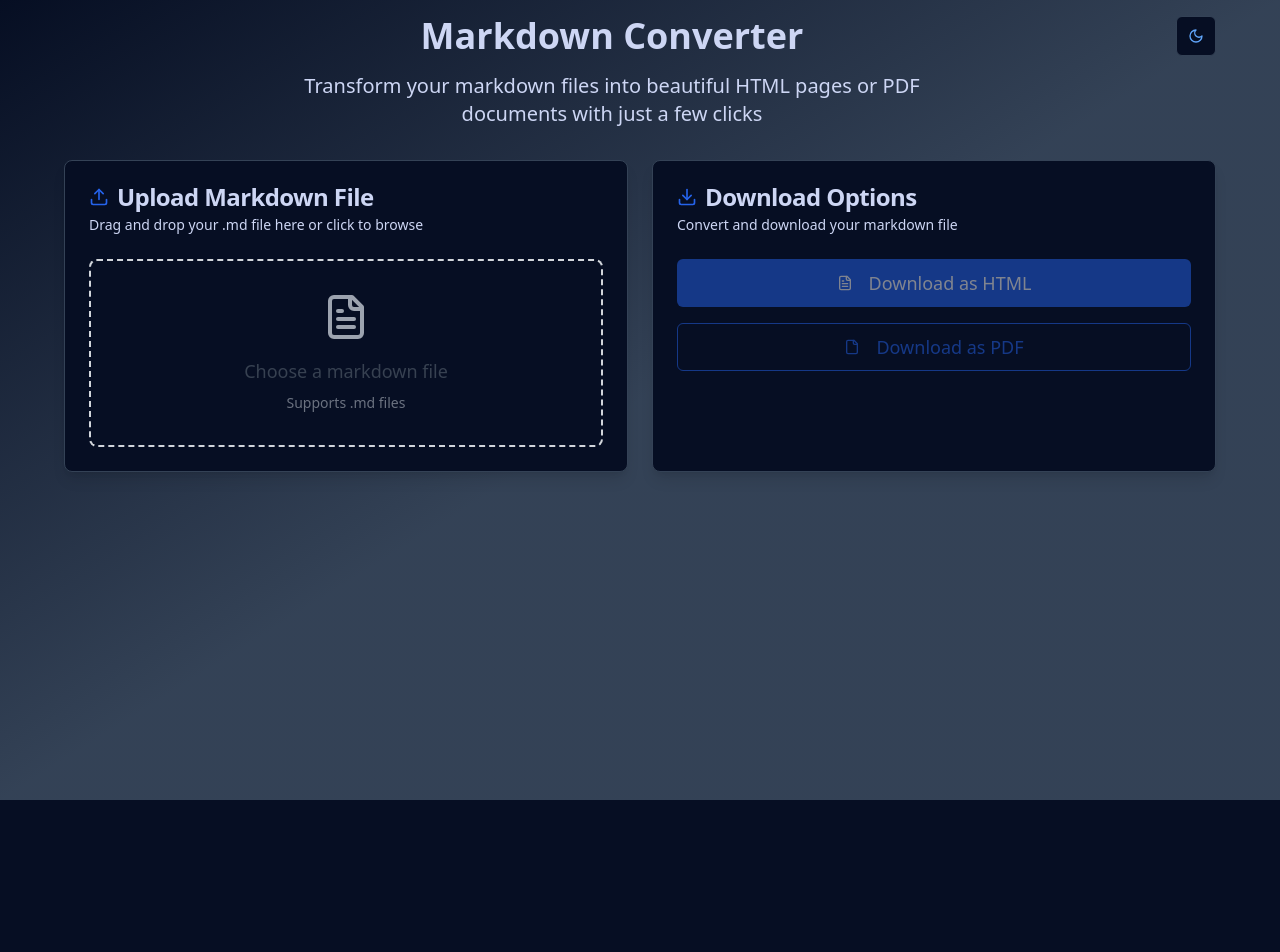
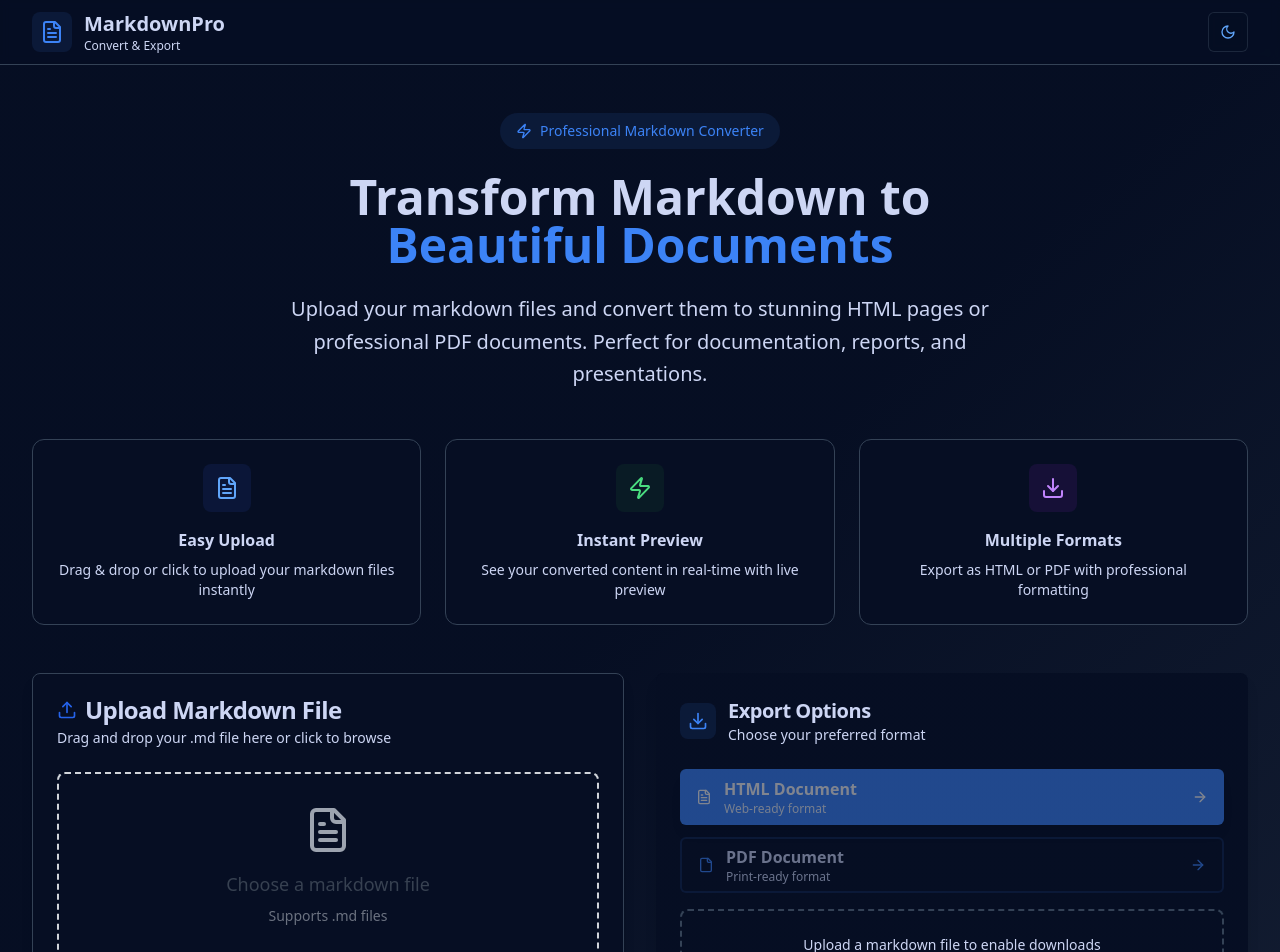
Before and after one commit to rafay99-epic/MarkdownPro, a React (Vite) app: page / in a window 1280 px wide. Shown: the top 952 px of the page. Before the commit the page ends 800 px from the top, so only its background shows below. Built offline with nearby package versions, Linux system fonts and the light colour scheme.

Commit message:
Improve UI design
Enhance the UI to resemble a SaaS product design.

```diff
--- a/src/components/MarkdownConverter.tsx
+++ b/src/components/MarkdownConverter.tsx
@@ -4,6 +4,7 @@ import MarkdownUploadSection from './MarkdownUploadSection';
 import MarkdownDownloadSection from './MarkdownDownloadSection';
 import MarkdownPreviewSection from './MarkdownPreviewSection';
 import { ThemeToggle } from './ThemeToggle';
+import { FileText, Zap, Download } from 'lucide-react';
 
 const MarkdownConverter = () => {
   const [markdownContent, setMarkdownContent] = useState('');
@@ -12,23 +13,67 @@ const MarkdownConverter = () => {
   const [isDragging, setIsDragging] = useState(false);
 
   return (
-    <div className="min-h-screen bg-gradient-to-br from-background via-muted to-secondary p-4">
-      <div className="max-w-6xl mx-auto">
-        <div className="flex justify-between items-start mb-8">
-          <div className="text-center flex-1">
-            <h1 className="text-4xl font-bold text-foreground mb-4">
-              Markdown Converter
-            </h1>
-            <p className="text-xl text-muted-foreground max-w-2xl mx-auto">
-              Transform your markdown files into beautiful HTML pages or PDF documents with just a few clicks
-            </p>
+    <div className="min-h-screen bg-gradient-to-br from-background via-background to-muted/30">
+      {/* Header */}
+      <header className="border-b bg-background/80 backdrop-blur-sm sticky top-0 z-50">
+        <div className="max-w-7xl mx-auto px-4 sm:px-6 lg:px-8 h-16 flex items-center justify-between">
+          <div className="flex items-center space-x-3">
+            <div className="p-2 bg-primary/10 rounded-lg">
+              <FileText className="h-6 w-6 text-primary" />
+            </div>
+            <div>
+              <h1 className="text-xl font-bold text-foreground">MarkdownPro</h1>
+              <p className="text-xs text-muted-foreground">Convert & Export</p>
+            </div>
           </div>
-          <div className="ml-4">
-            <ThemeToggle />
+          <ThemeToggle />
+        </div>
+      </header>
+
+      {/* Hero Section */}
+      <div className="max-w-7xl mx-auto px-4 sm:px-6 lg:px-8 pt-12 pb-8">
+        <div className="text-center mb-12">
+          <div className="inline-flex items-center px-4 py-2 bg-primary/10 text-primary text-sm font-medium rounded-full mb-6">
+            <Zap className="h-4 w-4 mr-2" />
+            Professional Markdown Converter
+          </div>
+          <h1 className="text-4xl sm:text-5xl font-bold text-foreground mb-6 leading-tight">
+            Transform Markdown to
+            <span className="text-primary block">Beautiful Documents</span>
+          </h1>
+          <p className="text-xl text-muted-foreground max-w-3xl mx-auto leading-relaxed">
+            Upload your markdown files and convert them to stunning HTML pages or professional PDF documents.
+            Perfect for documentation, reports, and presentations.
+          </p>
+        </div>
+
+        {/* Features Grid */}
+        <div className="grid grid-cols-1 md:grid-cols-3 gap-6 mb-12">
+          <div className="text-center p-6 rounded-xl bg-card border border-border hover:shadow-lg transition-all duration-300">
+            <div className="w-12 h-12 bg-blue-100 dark:bg-blue-900/20 rounded-lg flex items-center justify-center mx-auto mb-4">
+              <FileText className="h-6 w-6 text-blue-600 dark:text-blue-400" />
+            </div>
+            <h3 className="font-semibold text-foreground mb-2">Easy Upload</h3>
+            <p className="text-sm text-muted-foreground">Drag & drop or click to upload your markdown files instantly</p>
+          </div>
+          <div className="text-center p-6 rounded-xl bg-card border border-border hover:shadow-lg transition-all duration-300">
+            <div className="w-12 h-12 bg-green-100 dark:bg-green-900/20 rounded-lg flex items-center justify-center mx-auto mb-4">
+              <Zap className="h-6 w-6 text-green-600 dark:text-green-400" />
+            </div>
+            <h3 className="font-semibold text-foreground mb-2">Instant Preview</h3>
+            <p className="text-sm text-muted-foreground">See your converted content in real-time with live preview</p>
+          </div>
+          <div className="text-center p-6 rounded-xl bg-card border border-border hover:shadow-lg transition-all duration-300">
+            <div className="w-12 h-12 bg-purple-100 dark:bg-purple-900/20 rounded-lg flex items-center justify-center mx-auto mb-4">
+              <Download className="h-6 w-6 text-purple-600 dark:text-purple-400" />
+            </div>
+            <h3 className="font-semibold text-foreground mb-2">Multiple Formats</h3>
+            <p className="text-sm text-muted-foreground">Export as HTML or PDF with professional formatting</p>
           </div>
         </div>
 
-        <div className="grid grid-cols-1 lg:grid-cols-2 gap-6">
+        {/* Main Content */}
+        <div className="grid grid-cols-1 lg:grid-cols-2 gap-8">
           <MarkdownUploadSection
             fileName={fileName}
             isDragging={isDragging}
@@ -50,6 +95,15 @@ const MarkdownConverter = () => {
           htmlContent={htmlContent}
         />
       </div>
+
+      {/* Footer */}
+      <footer className="border-t bg-muted/30 mt-16">
+        <div className="max-w-7xl mx-auto px-4 sm:px-6 lg:px-8 py-8">
+          <div className="text-center text-sm text-muted-foreground">
+            <p>© 2024 MarkdownPro. Transform your markdown files with ease.</p>
+          </div>
+        </div>
+      </footer>
     </div>
   );
 };
--- a/src/components/MarkdownDownloadSection.tsx
+++ b/src/components/MarkdownDownloadSection.tsx
@@ -2,7 +2,7 @@
 import React from 'react';
 import { Button } from '@/components/ui/button';
 import { Card, CardContent, CardDescription, CardHeader, CardTitle } from '@/components/ui/card';
-import { Download, FileText, File } from 'lucide-react';
+import { Download, FileText, File, ArrowRight } from 'lucide-react';
 import { useToast } from '@/hooks/use-toast';
 import { downloadAsHtml, downloadAsPdf } from '@/utils/downloadUtils';
 
@@ -62,34 +62,65 @@ const MarkdownDownloadSection = ({
   };
 
   return (
-    <Card className="shadow-lg hover:shadow-xl transition-shadow duration-300">
-      <CardHeader>
-        <CardTitle className="flex items-center gap-2">
-          <Download className="h-5 w-5 text-blue-600" />
-          Download Options
-        </CardTitle>
-        <CardDescription>
-          Convert and download your markdown file
+    <Card className="shadow-lg border-0 bg-gradient-to-br from-card to-card/50 backdrop-blur-sm hover:shadow-xl transition-all duration-300">
+      <CardHeader className="pb-4">
+        <div className="flex items-center space-x-3 mb-2">
+          <div className="p-2 bg-primary/10 rounded-lg">
+            <Download className="h-5 w-5 text-primary" />
+          </div>
+          <div>
+            <CardTitle className="text-xl">Export Options</CardTitle>
+            <CardDescription className="text-muted-foreground">
+              Choose your preferred format
             </CardDescription>
+          </div>
+        </div>
       </CardHeader>
       <CardContent className="space-y-4">
+        <div className="space-y-3">
           <Button
             onClick={handleDownloadAsHtml}
-          className="w-full h-12 text-lg bg-blue-600 hover:bg-blue-700 transition-colors duration-200"
+            className="w-full h-14 text-base bg-gradient-to-r from-primary to-primary/80 hover:from-primary/90 hover:to-primary/70 shadow-lg hover:shadow-xl transition-all duration-300 group"
             disabled={!markdownContent}
           >
-          <FileText className="h-5 w-5 mr-2" />
-          Download as HTML
+            <div className="flex items-center justify-between w-full">
+              <div className="flex items-center">
+                <FileText className="h-5 w-5 mr-3" />
+                <div className="text-left">
+                  <div className="font-semibold">HTML Document</div>
+                  <div className="text-xs opacity-90">Web-ready format</div>
+                </div>
+              </div>
+              <ArrowRight className="h-4 w-4 group-hover:translate-x-1 transition-transform" />
+            </div>
           </Button>
+
           <Button
             onClick={handleDownloadAsPdf}
             variant="outline"
-          className="w-full h-12 text-lg border-blue-600 text-blue-600 hover:bg-blue-50 transition-colors duration-200"
+            className="w-full h-14 text-base border-2 border-primary/20 hover:border-primary/40 hover:bg-primary/5 transition-all duration-300 group"
             disabled={!markdownContent}
           >
-          <File className="h-5 w-5 mr-2" />
-          Download as PDF
+            <div className="flex items-center justify-between w-full">
+              <div className="flex items-center">
+                <File className="h-5 w-5 mr-3 text-primary" />
+                <div className="text-left">
+                  <div className="font-semibold text-foreground">PDF Document</div>
+                  <div className="text-xs text-muted-foreground">Print-ready format</div>
+                </div>
+              </div>
+              <ArrowRight className="h-4 w-4 text-primary group-hover:translate-x-1 transition-transform" />
+            </div>
           </Button>
+        </div>
+
+        {!markdownContent && (
+          <div className="text-center py-6 border-2 border-dashed border-muted rounded-lg">
+            <div className="text-muted-foreground text-sm">
+              Upload a markdown file to enable downloads
+            </div>
+          </div>
+        )}
       </CardContent>
     </Card>
   );
--- a/src/components/MarkdownPreviewSection.tsx
+++ b/src/components/MarkdownPreviewSection.tsx
@@ -2,6 +2,7 @@
 import React from 'react';
 import { Card, CardContent, CardDescription, CardHeader, CardTitle } from '@/components/ui/card';
 import { Tabs, TabsContent, TabsList, TabsTrigger } from '@/components/ui/tabs';
+import { Eye, Code2 } from 'lucide-react';
 
 interface MarkdownPreviewSectionProps {
   markdownContent: string;
@@ -15,29 +16,58 @@ const MarkdownPreviewSection = ({
   if (!markdownContent) return null;
 
   return (
-    <Card className="mt-8 shadow-lg bg-card border-border">
-      <CardHeader>
-        <CardTitle className="text-card-foreground">Preview</CardTitle>
-        <CardDescription className="text-muted-foreground">
-          Preview your converted content before downloading
-        </CardDescription>
+    <Card className="mt-12 shadow-xl border-0 bg-gradient-to-br from-card to-card/50 backdrop-blur-sm">
+      <CardHeader className="pb-4">
+        <div className="flex items-center space-x-3">
+          <div className="p-2 bg-primary/10 rounded-lg">
+            <Eye className="h-5 w-5 text-primary" />
+          </div>
+          <div>
+            <CardTitle className="text-xl">Live Preview</CardTitle>
+            <CardDescription>
+              See how your content will look before downloading
+            </CardDescription>
+          </div>
+        </div>
       </CardHeader>
       <CardContent>
-        <Tabs defaultValue="markdown" className="w-full">
-          <TabsList className="grid w-full grid-cols-2 bg-muted">
-            <TabsTrigger value="markdown" className="text-muted-foreground data-[state=active]:bg-primary data-[state=active]:text-primary-foreground">Markdown Source</TabsTrigger>
-            <TabsTrigger value="html" className="text-muted-foreground data-[state=active]:bg-primary data-[state=active]:text-primary-foreground">HTML Preview</TabsTrigger>
+        <Tabs defaultValue="html" className="w-full">
+          <TabsList className="grid w-full grid-cols-2 bg-muted/50 p-1 rounded-lg">
+            <TabsTrigger
+              value="html"
+              className="flex items-center space-x-2 data-[state=active]:bg-background data-[state=active]:shadow-sm transition-all duration-200"
+            >
+              <Eye className="h-4 w-4" />
+              <span>Preview</span>
+            </TabsTrigger>
+            <TabsTrigger
+              value="markdown"
+              className="flex items-center space-x-2 data-[state=active]:bg-background data-[state=active]:shadow-sm transition-all duration-200"
+            >
+              <Code2 className="h-4 w-4" />
+              <span>Source</span>
+            </TabsTrigger>
           </TabsList>
-          <TabsContent value="markdown" className="mt-4">
-            <pre className="bg-muted p-4 rounded-lg overflow-auto max-h-96 text-sm text-foreground border border-border">
-              {markdownContent}
-            </pre>
+
+          <TabsContent value="html" className="mt-6">
+            <div className="rounded-lg border bg-background/50 backdrop-blur-sm">
+              <div
+                className="prose prose-lg max-w-none p-8 prose-headings:text-foreground prose-p:text-foreground prose-strong:text-foreground prose-code:text-primary prose-code:bg-muted prose-code:px-2 prose-code:py-1 prose-code:rounded prose-pre:bg-muted prose-pre:border prose-blockquote:border-l-primary prose-blockquote:border-l-4 prose-blockquote:pl-4 prose-blockquote:italic prose-a:text-primary hover:prose-a:text-primary/80 prose-li:text-foreground"
+                dangerouslySetInnerHTML={{ __html: htmlContent }}
+                style={{ maxHeight: '500px', overflowY: 'auto' }}
+              />
+            </div>
           </TabsContent>
-          <TabsContent value="html" className="mt-4">
-            <div
-              className="prose max-w-none bg-background p-6 rounded-lg border border-border max-h-96 overflow-auto text-foreground prose-headings:text-primary prose-code:text-accent-foreground prose-pre:bg-muted prose-blockquote:border-primary"
-              dangerouslySetInnerHTML={{ __html: htmlContent }}
-            />
+
+          <TabsContent value="markdown" className="mt-6">
+            <div className="rounded-lg border bg-background/50 backdrop-blur-sm">
+              <pre
+                className="p-8 text-sm text-foreground font-mono leading-relaxed whitespace-pre-wrap"
+                style={{ maxHeight: '500px', overflowY: 'auto' }}
+              >
+                {markdownContent}
+              </pre>
+            </div>
           </TabsContent>
         </Tabs>
       </CardContent>
--- a/src/components/ThemeToggle.tsx
+++ b/src/components/ThemeToggle.tsx
@@ -12,7 +12,7 @@ export const ThemeToggle = () => {
       variant="outline"
       size="icon"
       onClick={() => setTheme(theme === 'light' ? 'dark' : 'light')}
-      className="bg-background border-border hover:bg-muted transition-colors"
+      className="bg-background/80 backdrop-blur-sm border-border/50 hover:bg-muted/80 transition-all duration-200 hover:scale-105"
     >
       <Sun className="h-[1.2rem] w-[1.2rem] rotate-0 scale-100 transition-all dark:-rotate-90 dark:scale-0 text-yellow-500" />
       <Moon className="absolute h-[1.2rem] w-[1.2rem] rotate-90 scale-0 transition-all dark:rotate-0 dark:scale-100 text-blue-400" />
```
Lines whose indentation alone changed are shown as unchanged.
